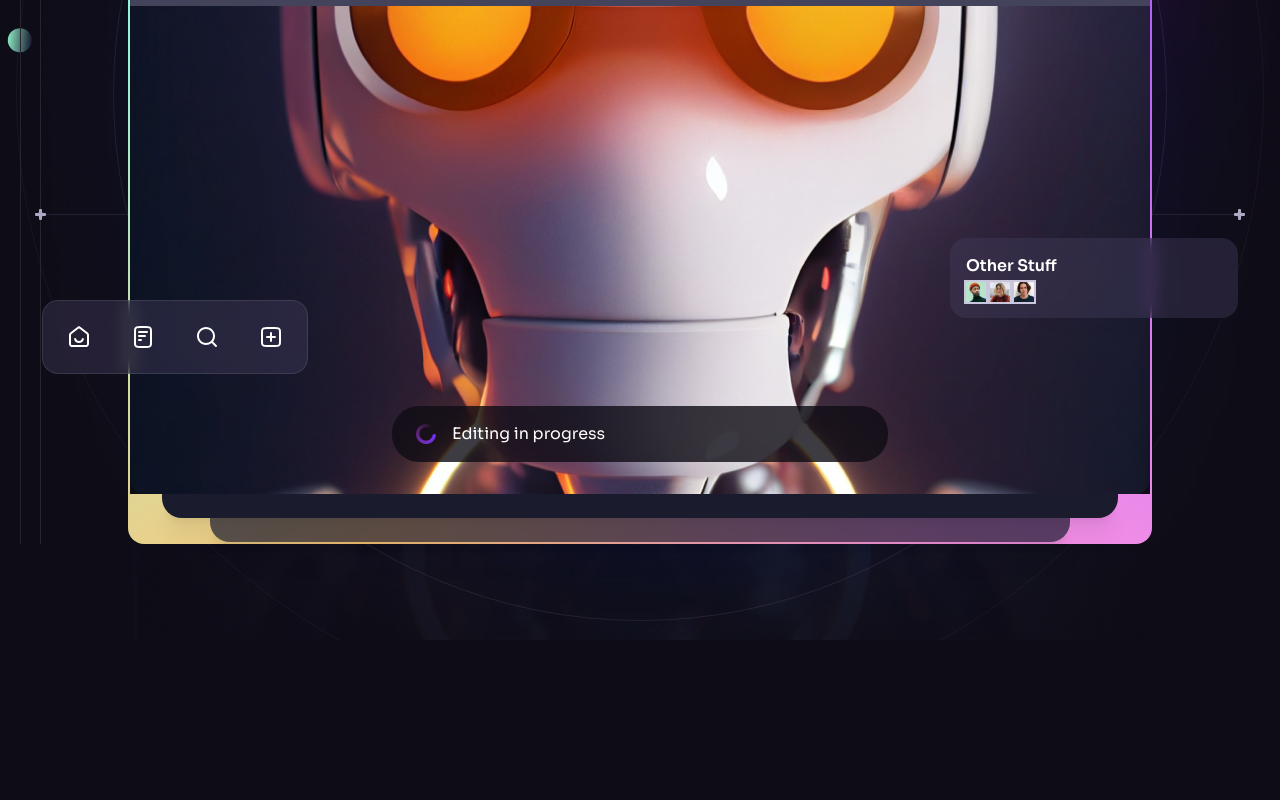
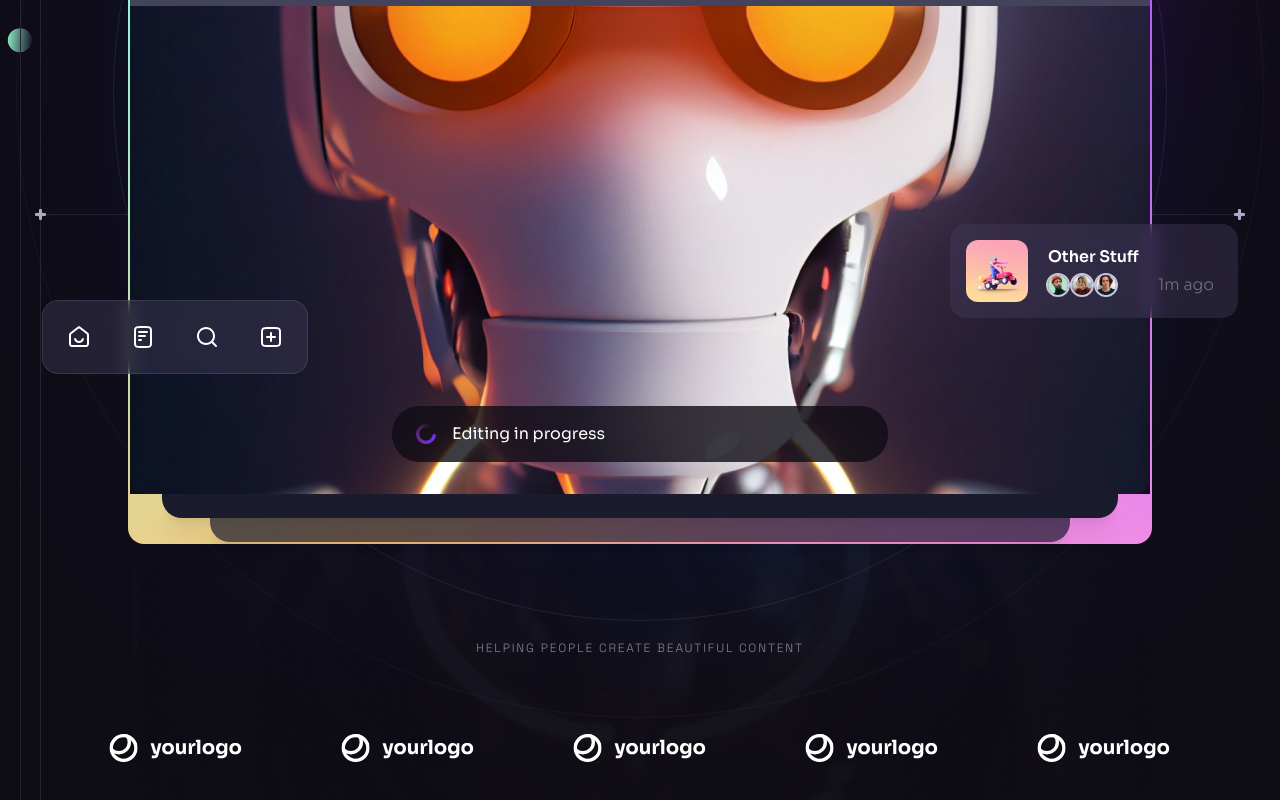
Before and after one commit to Pzink03/ZMedia, a React (Vite) app: page / in a window 1280 px wide. Shown: the part 618-1418 px from the top of the page. Before the commit the page ends 1258 px from the top, so only its background shows below. Built offline with nearby package versions, Linux system fonts and the light colour scheme.

Commit message:
Finished Hero Component. Still needs final images, but component is styled and responsive.

```diff
--- /dev/null
+++ b/src/components/CompanyLogos.jsx
@@ -0,0 +1,23 @@
+import { companyLogos } from "../constants";
+
+export function CompanyLogos( { className }){
+    return (
+        <div className={className}>
+            <h5 className="tagline mb-6 text-center text-n-1/50">
+                Helping people create beautiful content
+            </h5>
+            <ul className="flex">
+                {companyLogos.map((logo, index) => (
+                    <li key={index} className="flex items-center justify-center flex-1 h-[8.5rem]">
+                        <img
+                        src={logo}
+                        height={28}
+                        width={134}
+                        alt={logo}
+                        />
+                    </li>
+                ))}
+            </ul>
+        </div>
+    )
+}
--- a/src/components/Hero.jsx
+++ b/src/components/Hero.jsx
@@ -7,6 +7,7 @@ import { ScrollParallax } from "react-just-parallax";
 import { heroIcons } from "../constants";
 import { Generating } from "./Generating";
 import { Notification } from "./Notification";
+import { CompanyLogos } from "./CompanyLogos";
 
 
 
@@ -90,6 +91,8 @@ export function Hero(){
                     </div>
                     <BackgroundCircles />
                 </div>
+                <CompanyLogos className="hidden relative z-10 mt-20 lg:block"/>
+
             </div>
             <BottomLine />
         </Section>
--- a/src/components/Notification.jsx
+++ b/src/components/Notification.jsx
@@ -1,14 +1,22 @@
+import { notification1 } from "../assets";
 import { notificationImages } from "../constants";
 
 export function Notification({ className, title}){
     return (
         <div className={`${className || ""} flex items-center p-4 pr-6 bg-n-9/40 backdrop-blur border-n-1/10 rounded-2xl gap-5`}>
+            <img
+            src={notification1}
+            width={62}
+            height={62}
+            alt="image"
+            className="rounded-xl"
+            />
             <div className="flex-1">
                 <h6 className="mb-1 font-semibold text-base">{title}</h6>
                 <div className="flex items-center justify-between">
                     <ul className="flex -m-0.5">
                         {notificationImages.map((item, index) => (
-                        <li className="flex w-6 h-6 border-2 border-n-2 border-full" key={index}>
+                        <li className="flex w-6 h-6 border-2 border-n-2 border-full rounded-full overflow-hidden" key={index}>
                             <img
                             src={item}
                             alt={item}
@@ -17,9 +25,11 @@ export function Notification({ className, title}){
                             height={20}
                             />
                         </li>
-
                         ))}
                     </ul>
+                    <div className="body-2 text-n-13">
+                        1m ago
+                    </div>
                 </div>
             </div>
         </div>
```
